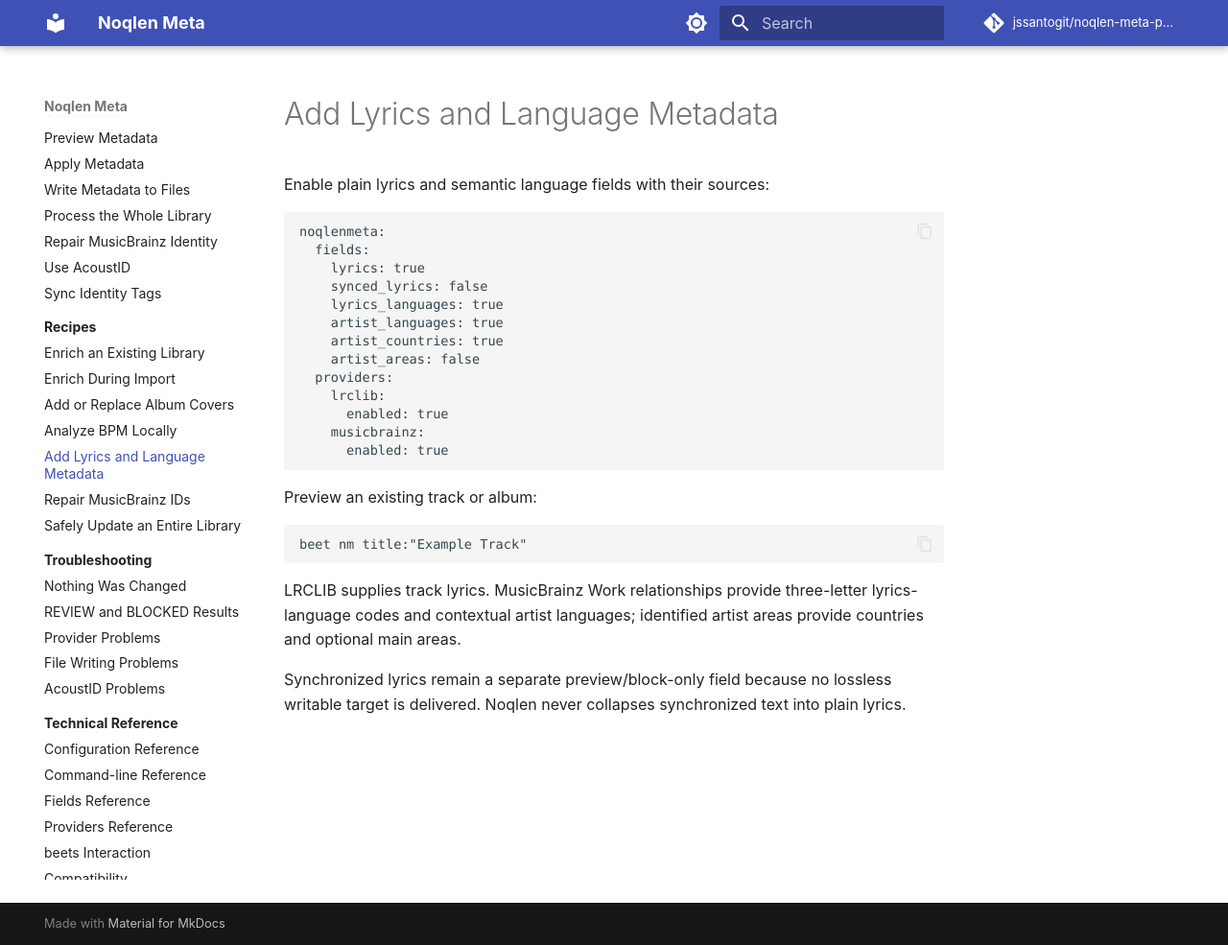
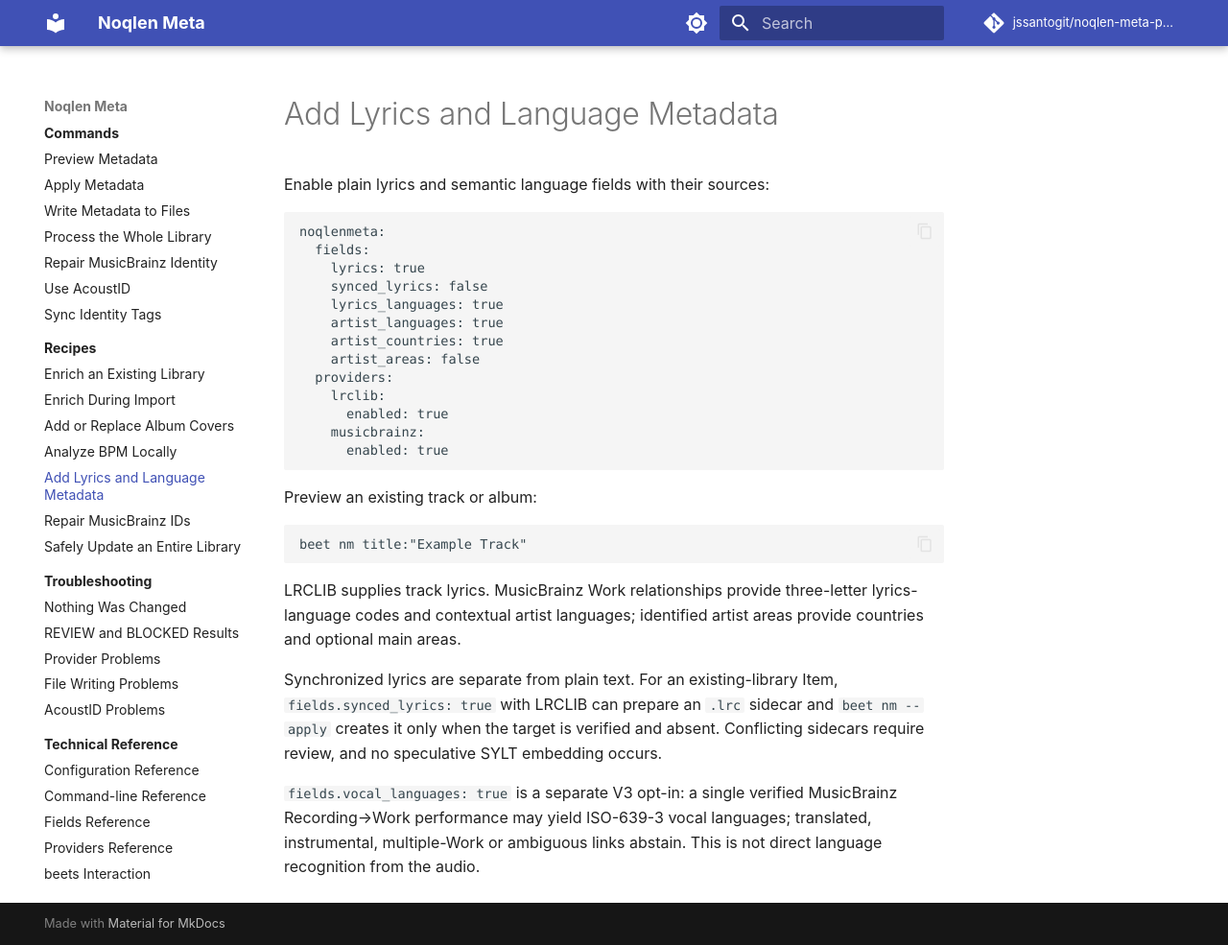
Before and after one commit to jssantogit/noqlen-meta-plugin, an MkDocs documentation site: the page built from site-docs/recipes/lyrics-languages.md, in a window 1280 px wide and 985 px high. Shown: the whole window at 96% size. Built offline with MkDocs 1.6.1 and Material for MkDocs 9.7.7, drawn with Linux system fonts in a browser that asks for light colours; comment, search, counter and statistics services are not loaded.

Commit message:
docs(v3): update user manual, compatibility and package README to 3.0 capabilities

```diff
--- a/site-docs/recipes/lyrics-languages.md
+++ b/site-docs/recipes/lyrics-languages.md
@@ -28,6 +28,12 @@
 three-letter lyrics-language codes and contextual artist languages; identified
 artist areas provide countries and optional main areas.
 
-Synchronized lyrics remain a separate preview/block-only field because no
-lossless writable target is delivered. Noqlen never collapses synchronized text
-into plain lyrics.
+Synchronized lyrics are separate from plain text. For an existing-library Item,
+`fields.synced_lyrics: true` with LRCLIB can prepare an `.lrc` sidecar and
+`beet nm --apply` creates it only when the target is verified and absent.
+Conflicting sidecars require review, and no speculative SYLT embedding occurs.
+
+`fields.vocal_languages: true` is a separate V3 opt-in: a single verified
+MusicBrainz Recording→Work performance may yield ISO-639-3 vocal languages;
+translated, instrumental, multiple-Work or ambiguous links abstain. This is
+not direct language recognition from the audio.
```
